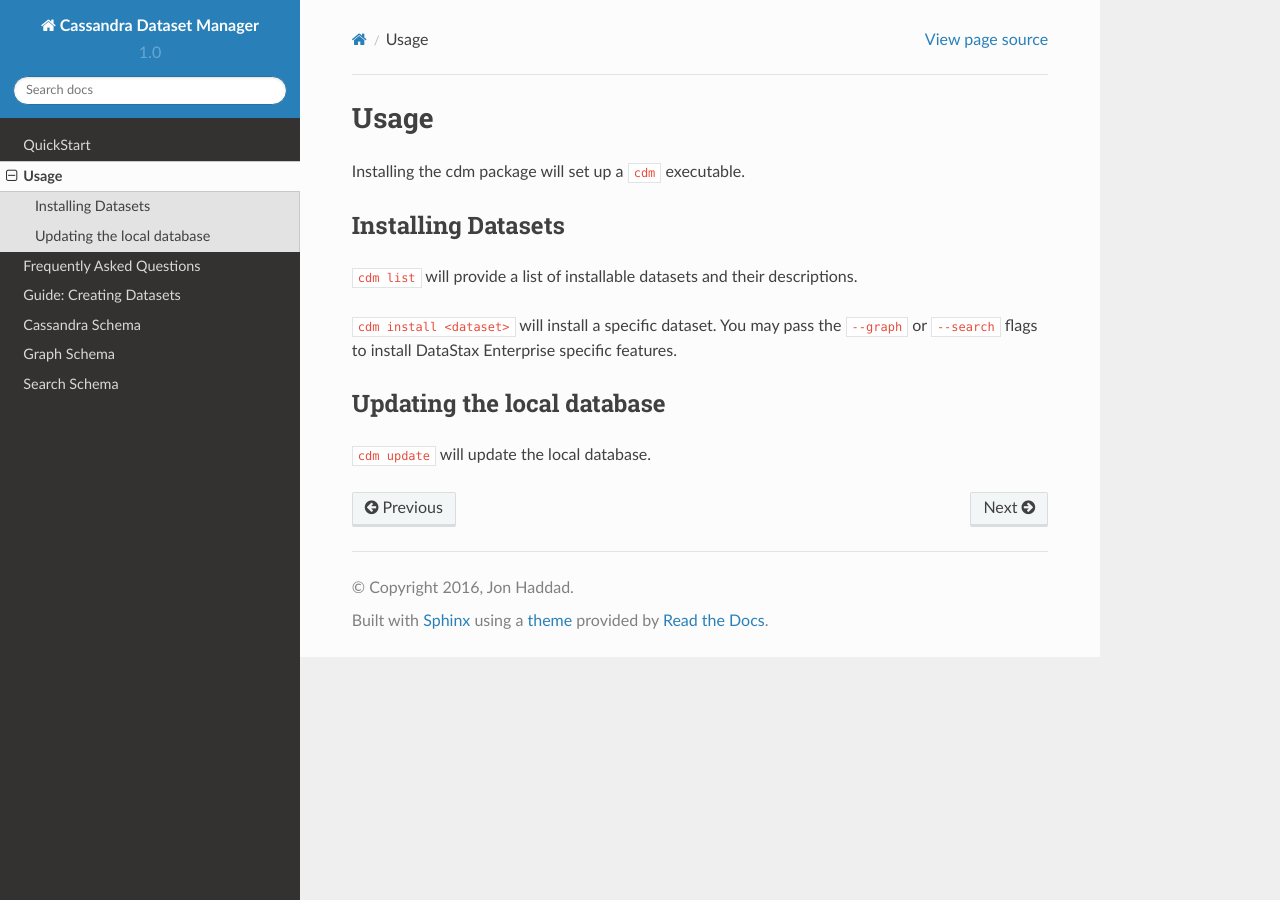
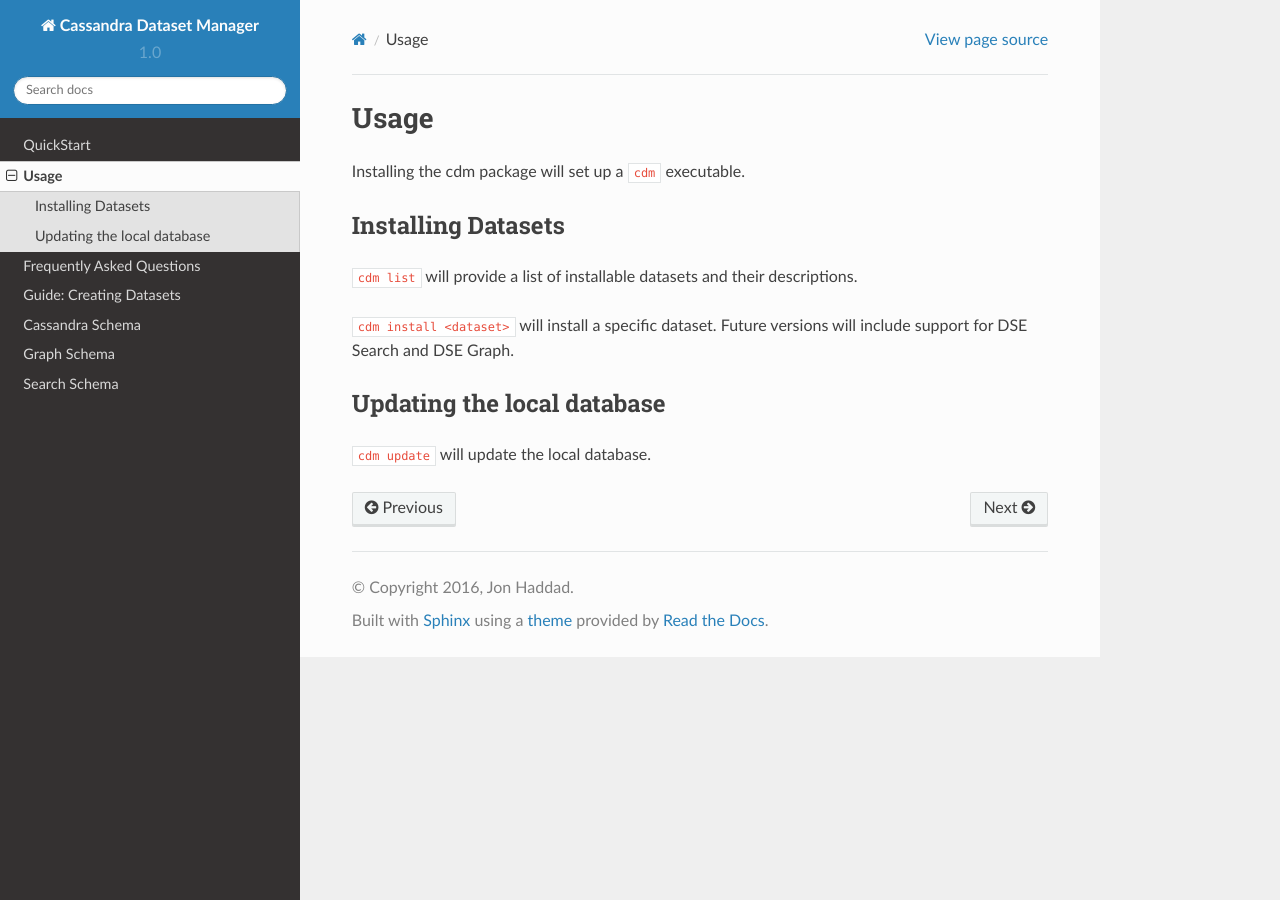
Before and after one commit to riptano/cdm, a Sphinx documentation site: the page built from docs/usage.rst, in a window 1280 px wide. Built offline with Sphinx 7.4.7 and the Read the Docs theme 2.0.0, drawn with Linux system fonts in a browser that asks for light colours.

Commit message:
removing more graph and search

```diff
--- a/docs/usage.rst
+++ b/docs/usage.rst
@@ -11,7 +11,9 @@ Installing Datasets
 
 :bash:`cdm list` will provide a list of installable datasets and their descriptions.
 
-:bash:`cdm install <dataset>` will install a specific dataset.  You may pass the :bash:`--graph` or :bash:`--search` flags to install DataStax Enterprise specific features.
+:bash:`cdm install <dataset>` will install a specific dataset.  Future versions will include support for DSE Search and DSE Graph.
+
+.. You may pass the :bash:`--graph` or :bash:`--search` flags to install DataStax Enterprise specific features.
 
 Updating the local database
 -----------------------------
```
